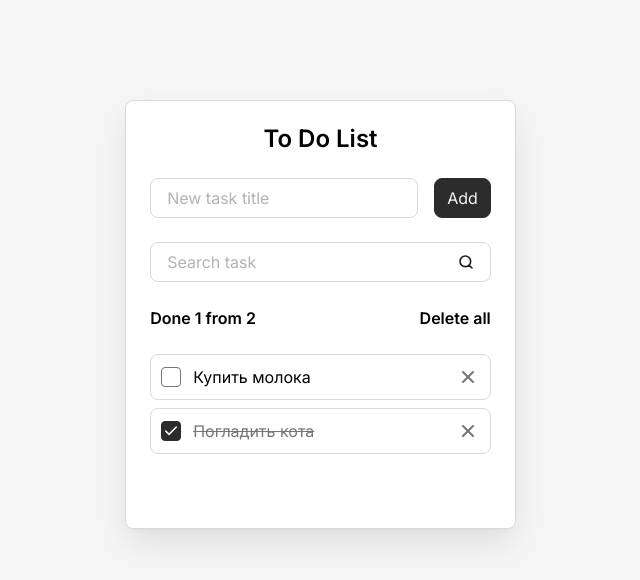
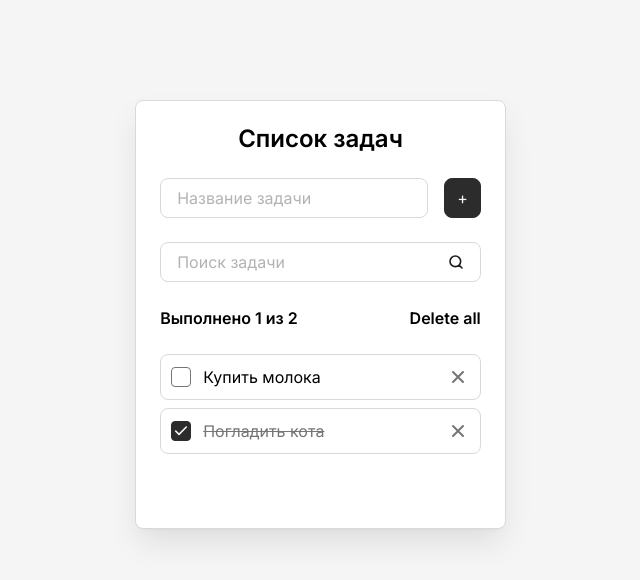
Before and after one commit to web-bombaster/LamkovTodo, a React (Vite) app: page / in a window 1280 px wide. Shown: the top 580 px of the page, without its empty margins (312-952 px from the left). Built offline with nearby package versions, Linux system fonts and the light colour scheme.

Commit message:
Хук useEffect и жизненный цикл компонента. Сохраняем состояние в localStorage. Фильтрация задач

```diff
--- a/src/components/AddTaskForm.jsx
+++ b/src/components/AddTaskForm.jsx
@@ -18,12 +18,12 @@ const AddTaskForm = (props) => {
 		<form className="todo__form" onSubmit={onSubmit}>
 			<Field
 				className="todo__field"
-				label="New task title"
+				label="Название задачи"
 				id="new-task"
 				value={newTaskTitle}
 				onInput={(event) => setNewTaskTitle(event.target.value)}
 			/>
-			<Button type='submit'>Add</Button>
+			<Button type='submit'>+</Button>
 		</form>
 	)
 }
--- a/src/components/SearchTaskForm.jsx
+++ b/src/components/SearchTaskForm.jsx
@@ -2,7 +2,7 @@ import Field from "./Field"
 
 const SearchTaskForm = (props) => {
 	const {
-		onSearchInput,
+		searchQuery, setSearchQuery
 	} = props
 
 	return (
@@ -12,10 +12,11 @@ const SearchTaskForm = (props) => {
 		>
 			<Field
 				className="todo__field"
-				label="Search task"
+				label="Поиск задачи"
 				id="search-task"
 				type="search"
-				onInput={(event) => onSearchInput(event.target.value)}
+				value={searchQuery}
+				onInput={(event) => setSearchQuery(event.target.value)}
 			/>
 		</form>
 	)
--- a/src/components/Todo.jsx
+++ b/src/components/Todo.jsx
@@ -1,18 +1,29 @@
-import { useState } from "react"
+import { useEffect, useState } from "react"
 import AddTaskForm from "./AddTaskForm"
 import SearchTaskForm from "./SearchTaskForm"
 import TodoInfo from "./TodoInfo"
 import TodoList from "./TodoList"
 
 const Todo = () => {
-	const [tasks, setTasks] = useState(
-		[
+	// В качестве начального значения передадим функцию, цель которой вернуть начальное значение для tasks
+	// Тут мы попытаемся вытянуть начальное значение из localStorage
+	// Эта ф-я по сути выполняется еще до первого рендера, что эффективно
+	const [tasks, setTasks] = useState(() => {
+		const savedTasks = localStorage.getItem('tasks')
+
+		if (savedTasks) {
+			return JSON.parse(savedTasks)
+		}
+
+		return [
 			{ id: 'task-1', title: 'Купить молока', isDone: false },
 			{ id: 'task-2', title: 'Погладить кота', isDone: true },
 		]
-	)
+	})
 
 	const [newTaskTitle, setNewTaskTitle] = useState('')
+
+	const [searchQuery, setSearchQuery] = useState('')
 
 	const deleteAllTasks = () => {
 		const isConfirmed = confirm('Вы действительно хотите удалить ВСЕ таски?')
@@ -39,10 +50,6 @@ const Todo = () => {
 		)
 	}
 
-	const filterTasks = (query) => {
-		console.log(`Поиск: ${query}`)
-	}
-
 	const addTasks = () => {
 		if (newTaskTitle.trim().length > 0) {
 			const newTask = {
@@ -53,18 +60,32 @@ const Todo = () => {
 
 			setTasks([...tasks, newTask]) // Через спред оператор разворачиваем прежнее сосотояние tasks и в конце добавляем новый элемент newTask
 			setNewTaskTitle('') // После добавления задачи обнуляем taskTitle через ф-ю setNewTaskTitle
+			setSearchQuery('')
 		}
 	}
 
+	useEffect(() => {
+		// Т.к. данные в localStorage можно хранить только в виде строк, то сохраняем сущность tasks предварительно преобразуя ее в JSON строку через метод stringify
+		localStorage.setItem('tasks', JSON.stringify(tasks))
+	}, [tasks])
+
+	const clearSearchQuery = searchQuery.trim().toLowerCase()
+	const filteredTasks = clearSearchQuery.length > 0
+		? tasks.filter(({title}) => title.toLowerCase().includes(clearSearchQuery))
+		: null // Если в поле фильтра будет пусто или только пробелы, то в filteredTasks будет null
+
 	return (
 		<div className="todo">
-			<h1 className="todo__title">To Do List</h1>
+			<h1 className="todo__title">Список задач</h1>
 			<AddTaskForm
 				addTasks={addTasks}
 				newTaskTitle={newTaskTitle}
 				setNewTaskTitle={setNewTaskTitle}
 			/>
-			<SearchTaskForm onSearchInput={filterTasks} />
+			<SearchTaskForm
+				searchQuery={searchQuery}
+				setSearchQuery={setSearchQuery}
+			/>
 			<TodoInfo
 				total={tasks.length}
 				done={tasks.filter(({ isDone }) => isDone).length}
@@ -72,6 +93,7 @@ const Todo = () => {
 			/>
 			<TodoList
 				tasks={tasks}
+				filteredTasks={filteredTasks}
 				onDeleteTaskButtonClick={deleteTask}
 				onTaskCompleteChange={toggleTaskComplete}
 			/>
--- a/src/components/TodoInfo.jsx
+++ b/src/components/TodoInfo.jsx
@@ -10,7 +10,7 @@ const TodoInfo = (props) => {
 	return (
 		<div className="todo__info">
 			<div className="todo__total-tasks">
-				Done {done} from {total}
+				Выполнено {done} из {total}
 			</div>
 			{hasTasks && <button className="todo__delete-all-button" type="button" onClick={onDeleteAllButtonClick}>Delete all</button>}
 		</div>
--- a/src/components/TodoList.jsx
+++ b/src/components/TodoList.jsx
@@ -3,19 +3,26 @@ import TodoItem from "./TodoItem"
 const TodoList = (props) => {
 	const {
 		tasks = [],
+		filteredTasks,
 		onDeleteTaskButtonClick,
 		onTaskCompleteChange,
 	} = props
 
-	const hasTasks = true
+	const hasTasks = tasks.length > 0
+	const isEmptyFilteredTasks = filteredTasks?.length === 0
 
 	if (!hasTasks) {
-		return <div className="todo__empty-message"></div>
+		return <div className="todo__empty-message">Задач пока нет</div>
+	}
+
+	if (hasTasks && isEmptyFilteredTasks) {
+		return <div className="todo__empty-message">Задачи не найдены</div>
 	}
 
 	return (
 		<ul className="todo__list">
-			{tasks.map((task) => (
+
+			{(filteredTasks ?? tasks).map((task) => ( // Проверим, если filteredTasks не null, то будем рендерить отфильтрованные задачи. В ином случае, все задачи
 				<TodoItem
 					className='todo__item'
 					key={task.id}
@@ -23,6 +30,7 @@ const TodoList = (props) => {
 					onTaskCompleteChange={onTaskCompleteChange}
 					{...task}
 				/>
+
 			))}
 		</ul>
 	)
--- a/src/main.jsx
+++ b/src/main.jsx
@@ -1,7 +1,7 @@
-import './styles'
 import { StrictMode } from 'react'
 import { createRoot } from 'react-dom/client'
 import App from './App.jsx'
+import './styles'
 
 createRoot(document.getElementById('root')).render(
   <StrictMode>
```
